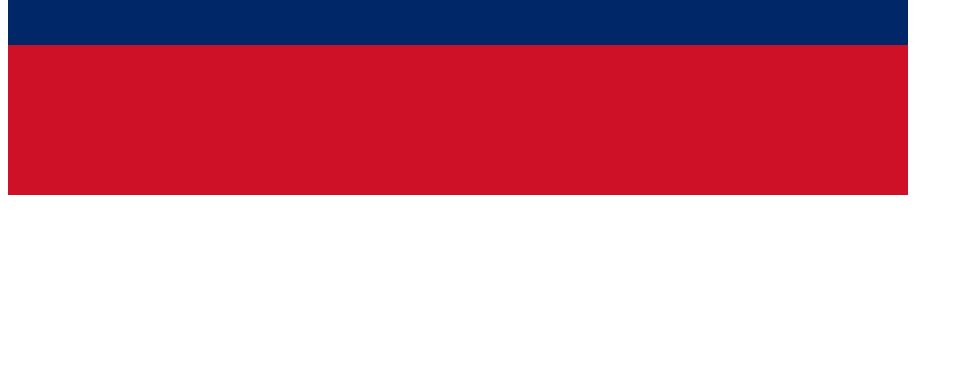
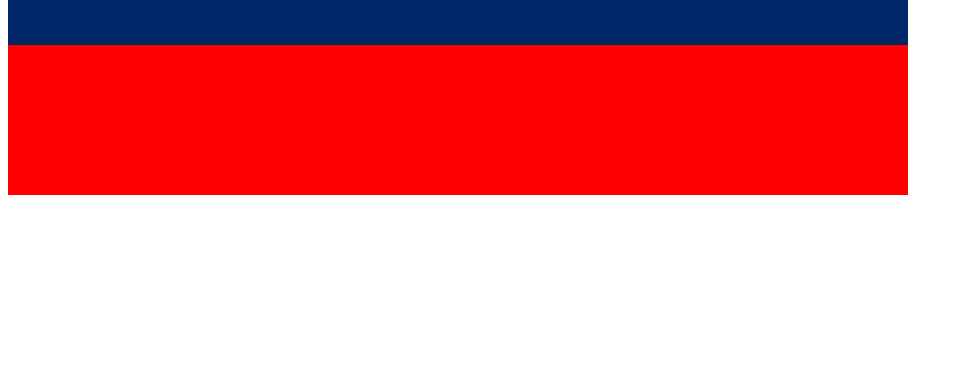
Before and after one commit to carevicm/CSS-Projects, a plain HTML site: page Flag Project/index.html in a window 1280 px wide. Shown: the part 413-800 px from the top of the page, without its empty margins (0-963 px from the left). Drawn offline with Linux system fonts and the light colour scheme.

Commit message:
index.html

```diff
--- a/Flag Project/index.html
+++ b/Flag Project/index.html
@@ -5,33 +5,35 @@
   <meta charset="UTF-8">
   <title>CSS Flag Project</title>
   <style>
-    .flag {
-      width: 900px;
-      height: 600px;
-      position: relative;
-      background-color: #CE1126;
+    div {
+      justify-content: center;
+      align-items: center;
+      align-content: center;
 
     }
-
+.flag{
+      height: 600px;
+      width: 900px;
+      background-color: red;
+      position: relative;
+}
 .flag > div {
   background-color: #002868;
   height: 300px;
   width: 100%;
+  top: 150px;
   position: absolute;
-      top: 150px;
 }
 
 .flag > div > div {
   background-color: white;
   position: absolute;
-
   height: 200px;
   width: 200px;
   border-radius: 50%;
   top: 50px;
   left: 350px;
 }
-
 p {
   font-size: 5rem;
   color: white;
@@ -39,10 +41,10 @@
   padding: 0;
   margin: 0;
 }
-
-    .flag>div div p {
+.flag > div > div p {
   color: black;
 }
+
   </style>
 </head>
 
```
Lines whose indentation alone changed are shown as unchanged.
